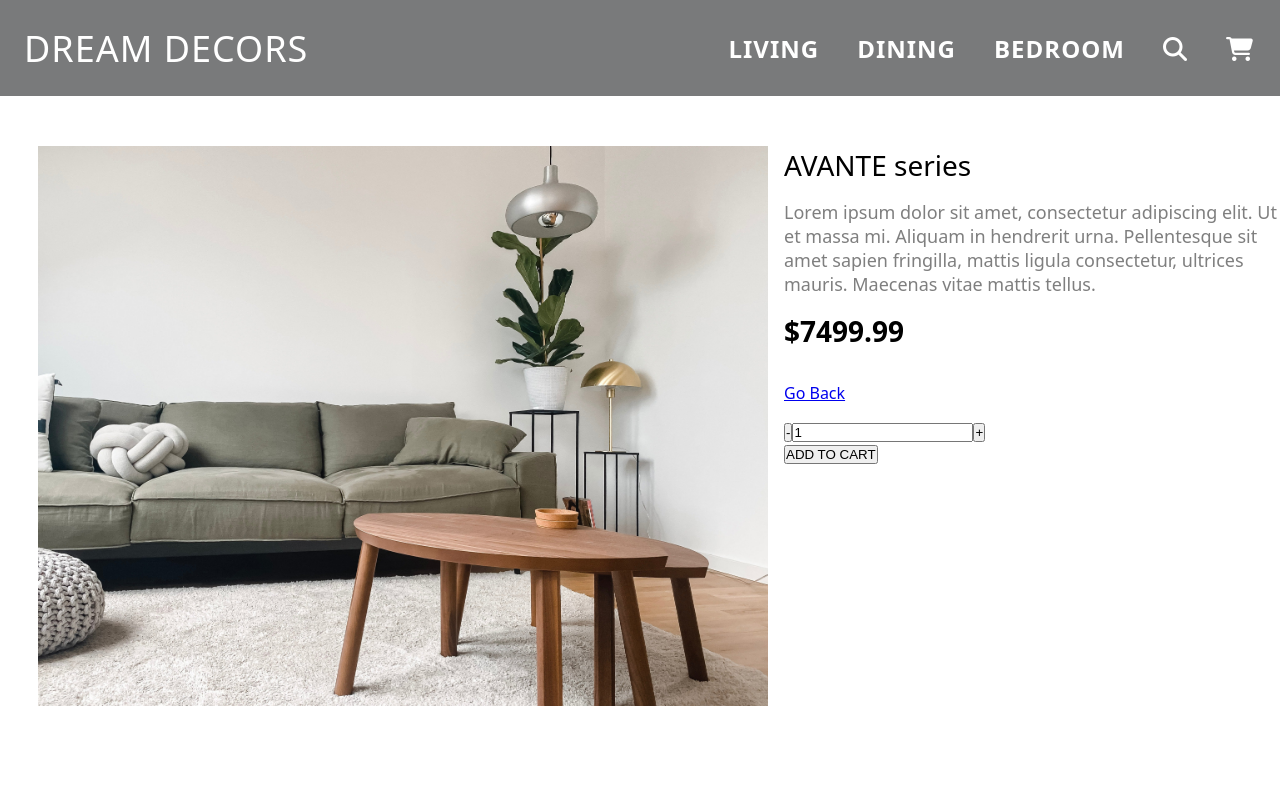
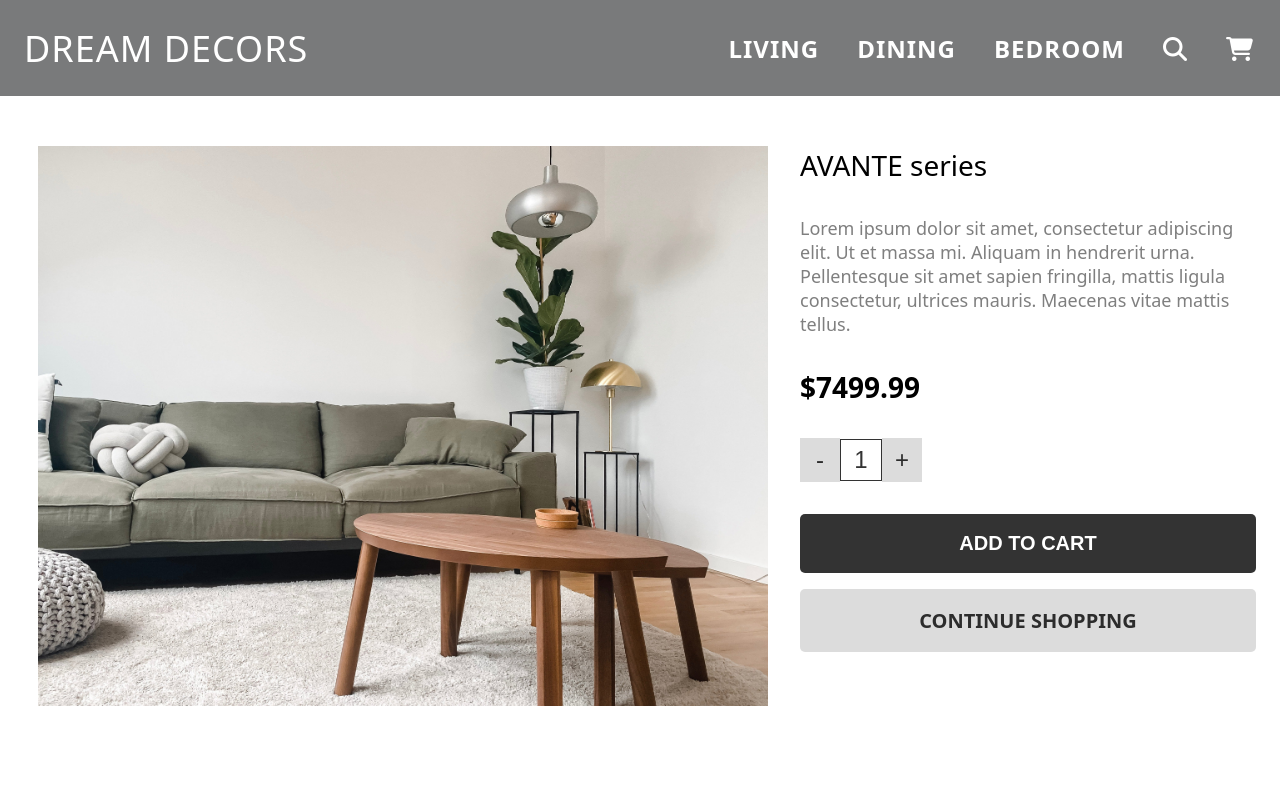
Before and after one commit to mosierkyle/dream-decors, a React (Vite) app: page /item/avante in a window 1280 px wide. Shown: the top 800 px of the page. Built offline with nearby package versions, Linux system fonts and the light colour scheme.

Commit message:
Style add to cart item section

```diff
--- a/src/Components/Item.css
+++ b/src/Components/Item.css
@@ -4,7 +4,7 @@
   margin-top: 96px;
   width: 100%;
   grid-template-columns: 60% 1fr;
-  gap: 1rem;
+  gap: 2rem;
   padding-top: 50px;
   z-index: 4;
   background-color: rgb(255, 255, 255);
@@ -32,7 +32,9 @@
   display: flex;
   grid-column: 2 / 3;
   flex-direction: column;
-  gap: 1rem;
+  gap: 2rem;
+  width: 95%;
+  height: 70%;
 }
 
 .item-name {
@@ -49,3 +51,66 @@
   font-size: 28px;
   font-weight: 700;
 }
+
+.item-cart {
+  display: flex;
+  flex-direction: column;
+  justify-content: start;
+  gap: 2rem;
+}
+
+.item-continue-btn {
+  padding: 18px 20px;
+  font-size: 20px;
+  border: none;
+  background-color: rgb(220, 220, 220);
+  color: rgba(0, 0, 0, 0.8);
+  font-weight: 600;
+  border-radius: 5px;
+  text-align: center;
+  text-decoration: none;
+  margin-top: -1rem;
+}
+
+.item-continue-btn:hover {
+  background-color: rgb(200, 200, 200);
+  cursor: pointer;
+}
+
+.item-add-to-cart:hover {
+  background-color: rgba(23, 23, 23, 0.8);
+  cursor: pointer;
+}
+
+.item-add-to-cart {
+  padding: 18px 20px;
+  font-size: 20px;
+  background-color: rgba(0, 0, 0, 0.8);
+  color: rgb(255, 255, 255);
+  border: none;
+  font-weight: 600;
+  border-radius: 5px;
+}
+
+.q-input {
+  font-size: 24px;
+  text-align: center;
+  border: 1px solid rgba(0, 0, 0, 0.8);
+  height: 40px;
+  width: 40px;
+  color: rgba(0, 0, 0, 0.8);
+}
+
+.q-btn {
+  background-color: rgb(220, 220, 220);
+  color: rgba(0, 0, 0, 0.8);
+  border: none;
+  font-size: 24px;
+  width: 40px;
+  padding: 8px 5px;
+}
+
+.q-btn:hover {
+  background-color: rgb(200, 200, 200);
+  cursor: pointer;
+}
--- a/src/Components/Item.jsx
+++ b/src/Components/Item.jsx
@@ -39,13 +39,20 @@ const Item = ({ name, image, price, category, addToCart, id }) => {
           tellus.
         </p>
         <p className="item-price">${price}.99</p>
-        <div className="item-purchase"></div>
-        <Link to={`/${category}`}>Go Back</Link>
         <div className="item-cart">
           <div className="item-quantity">
-            <button onClick={quanityDecrease}>-</button>
-            <input type="text" value={quantity} onChange={quantityChange} />
-            <button onClick={quanityIncrease}>+</button>
+            <button className="q-btn" onClick={quanityDecrease}>
+              -
+            </button>
+            <input
+              className="q-input"
+              type="text"
+              value={quantity}
+              onChange={quantityChange}
+            />
+            <button className="q-btn" onClick={quanityIncrease}>
+              +
+            </button>
           </div>
           <button
             className="item-add-to-cart"
@@ -55,6 +62,9 @@ const Item = ({ name, image, price, category, addToCart, id }) => {
           >
             ADD TO CART
           </button>
+          <Link to={`/${category}`} className="item-continue-btn">
+            CONTINUE SHOPPING
+          </Link>
         </div>
       </div>
     </div>
--- a/src/Routes/CartPage/Cart.css
+++ b/src/Routes/CartPage/Cart.css
@@ -73,12 +73,13 @@
 }
 
 .cart-continue-btn {
-  padding: 12px 20px;
+  padding: 18px 20px;
   font-size: 20px;
   border: none;
   background-color: rgb(220, 220, 220);
   color: rgba(0, 0, 0, 0.8);
   font-weight: 600;
+  border-radius: 5px;
 }
 
 .cart-continue-btn:hover {
@@ -92,10 +93,11 @@
 }
 
 .cart-checkout-btn {
-  padding: 12px 20px;
+  padding: 18px 20px;
   font-size: 20px;
   background-color: rgba(0, 0, 0, 0.8);
   color: rgb(255, 255, 255);
   border: none;
   font-weight: 600;
+  border-radius: 5px;
 }
```
